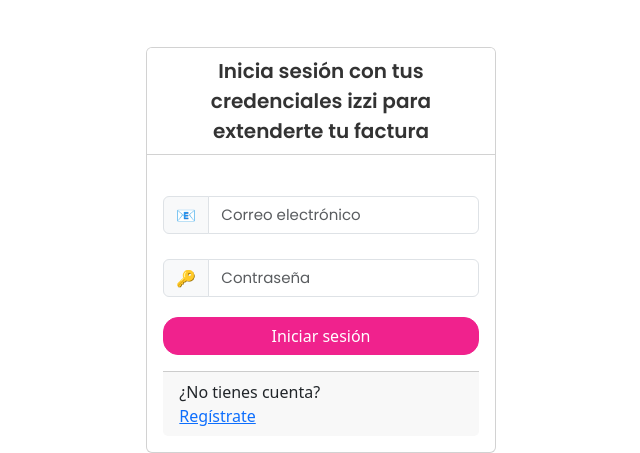
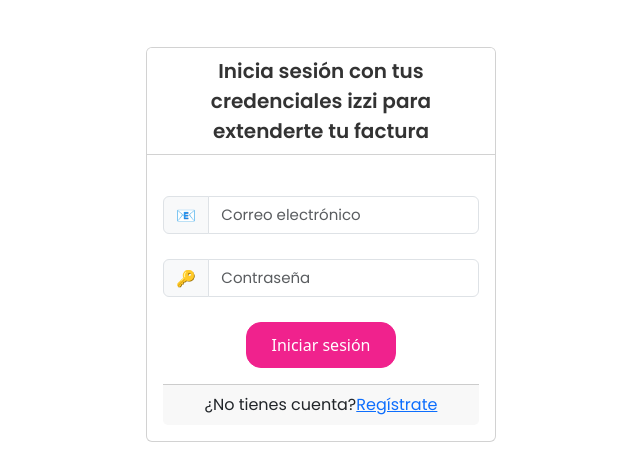
Before and after one commit to MiguelAngelSilva0108/LoginFactura, a PHP site: page /paginas/login.php in a window 1280 px wide. Shown: the part 539-992 px from the top of the page, without its empty margins (319-959 px from the left). Run offline with PHP 8.4, Linux system fonts and the light colour scheme.

Commit message:
Update login.css

```diff
--- a/LoginFactura/css/login.css
+++ b/LoginFactura/css/login.css
@@ -42,12 +42,15 @@
   background-color: #F0228D;
   border-color: #F0228D;
   border-radius: 15px;
-  margin-top: 20px;
+  padding: 10px;
+  width: 150px;
+  margin: auto;
 }
 
 .input-group{
   margin-top: 25px;
   text-align: center; /* agregado para centrar el botón */
+  margin-bottom: 25px;
 }
 
 .btn-group{
@@ -64,3 +67,12 @@
   height: 100%;
   text-align: center;
 }
+
+
+.card-footer{
+  font-family: 'Poppins', sans-serif;
+  font-size: 16px;
+  display: flex;
+  justify-content: center;
+  align-items: center;
+}
```
